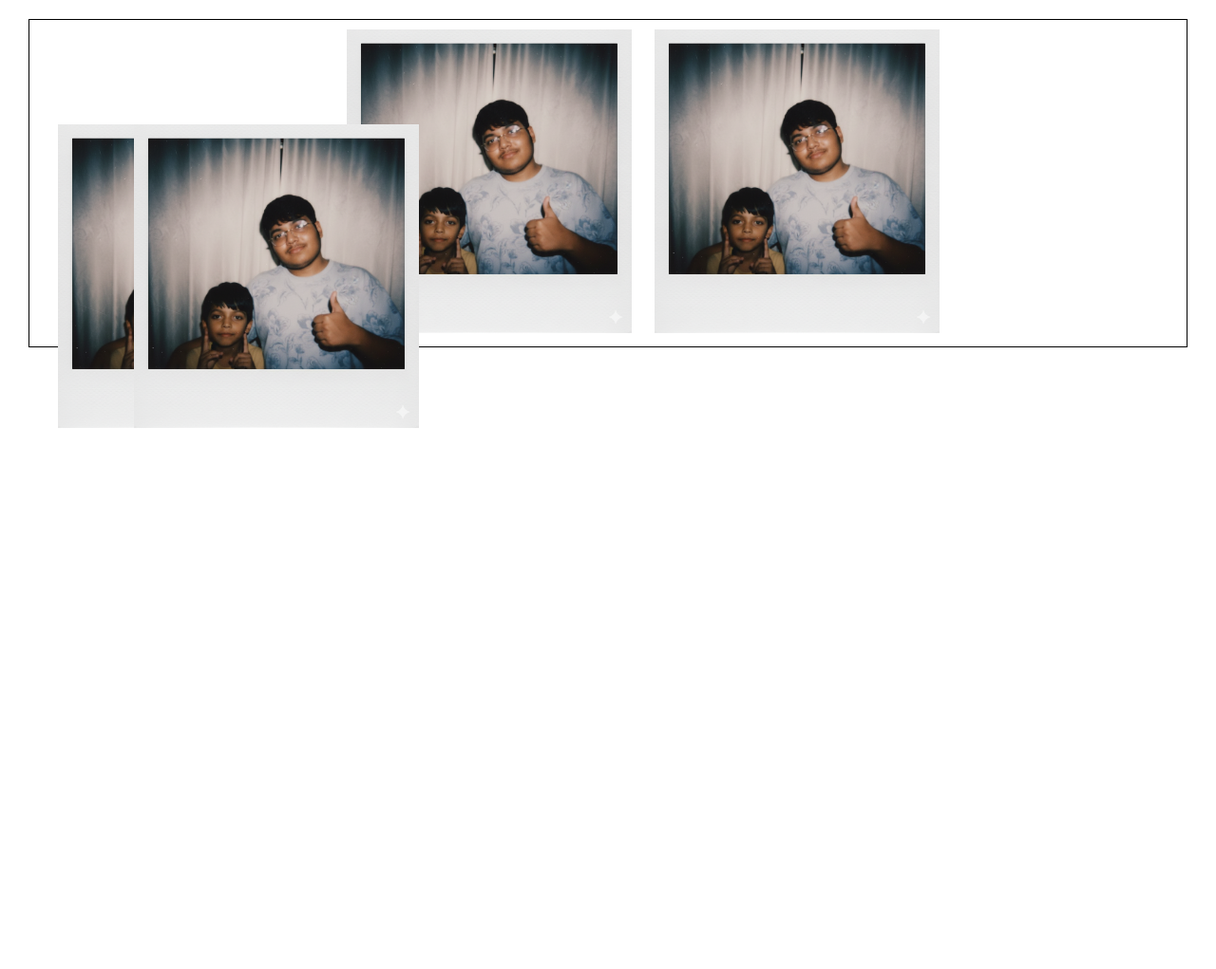
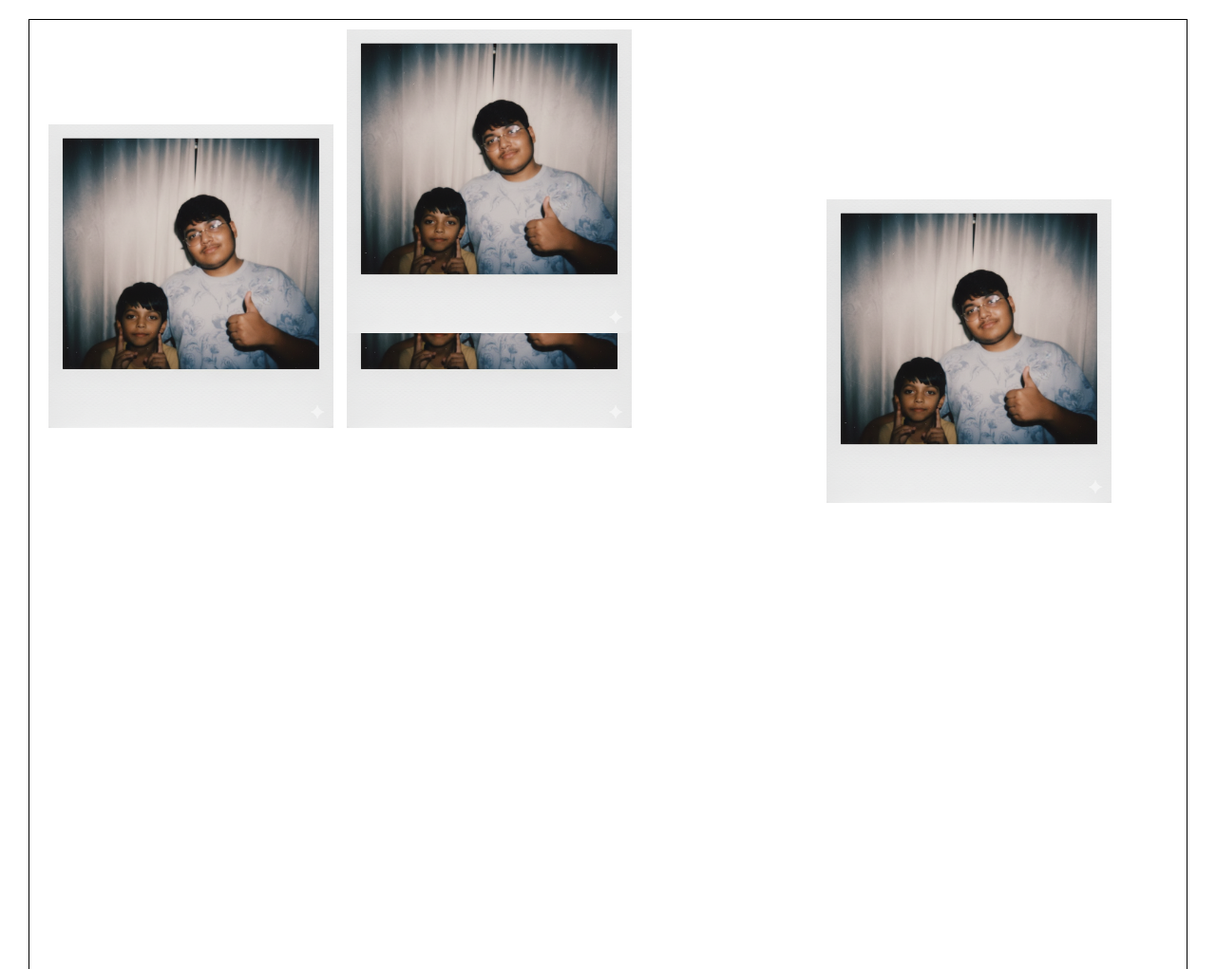
Before and after one commit to sabhyashaw/Twailwind-learn, a plain HTML site: page Positons-Properties/index.html in a window 1280 px wide. Shown: the top 1021 px of the page at 95% size. Before the commit the page ends 800 px from the top, so only its background shows below. Drawn offline with Linux system fonts and the light colour scheme.

Commit message:
position props

```diff
--- a/Positons-Properties/index.html
+++ b/Positons-Properties/index.html
@@ -21,5 +21,8 @@
         class="img4"
         />
     </div>
+    <div class="div2">
+
+    </div>
 </body>
 </html>
--- a/Positons-Properties/style.css
+++ b/Positons-Properties/style.css
@@ -2,8 +2,13 @@
     margin: 10px;
     padding: 0;
 }
-div{
+.container{
     position: relative;
+    height: 1000px;
+    border: 1px solid black;
+}
+.div2{
+    height: 1000px;
     border: 1px solid black;
 }
 img{
@@ -15,10 +20,21 @@ img{
 .img1{
     position: relative;
     top: 100px;
-    left: 20px;
+    left: 10px;
 }
+/* Absolute position */
 .img2{
     position: absolute;
     top: 100px;
-    left: 100px;
 }
+/* Fixed Position */
+.img3{
+    position: fixed;
+    right: 100px;
+    top: 200px;
+}
+/* Sticky Position */
+.img4{
+    position: sticky;
+    top: 0px;
+}
```
